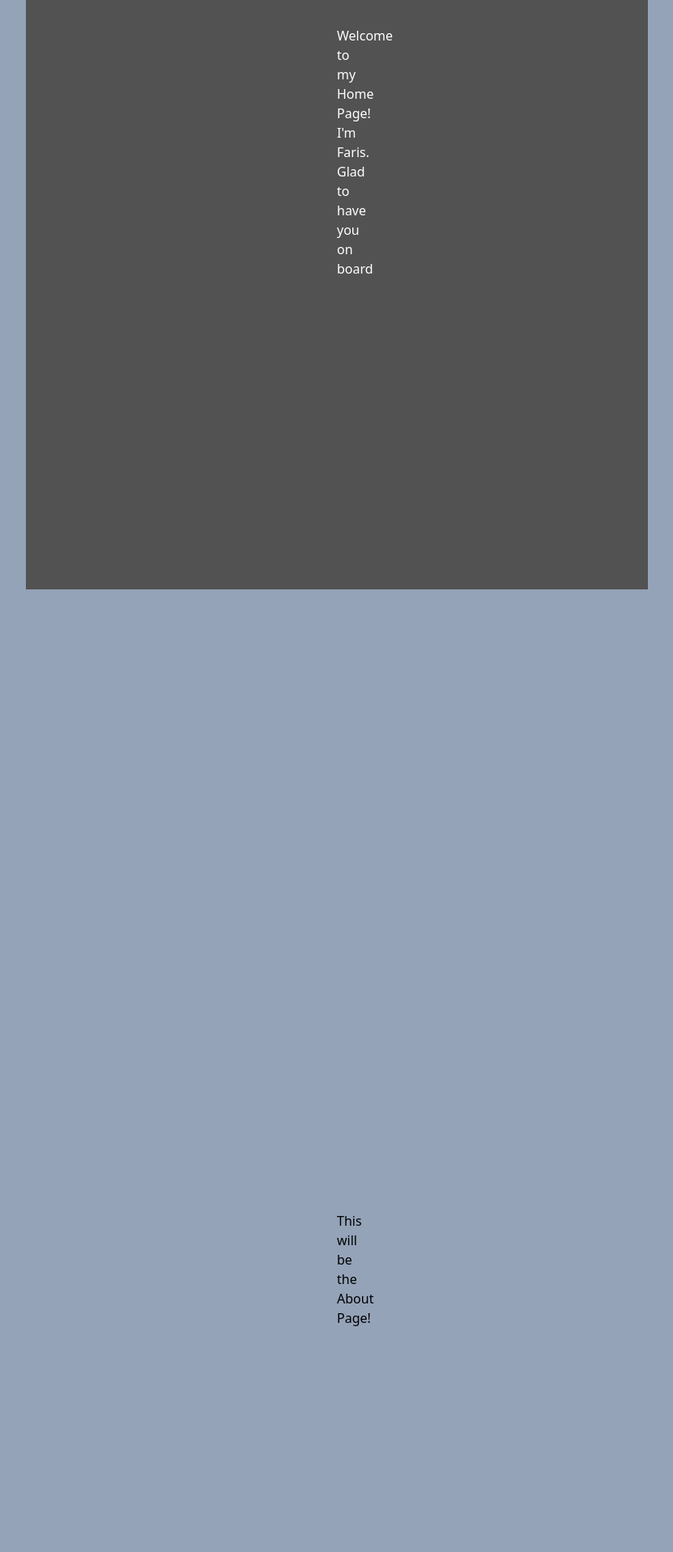
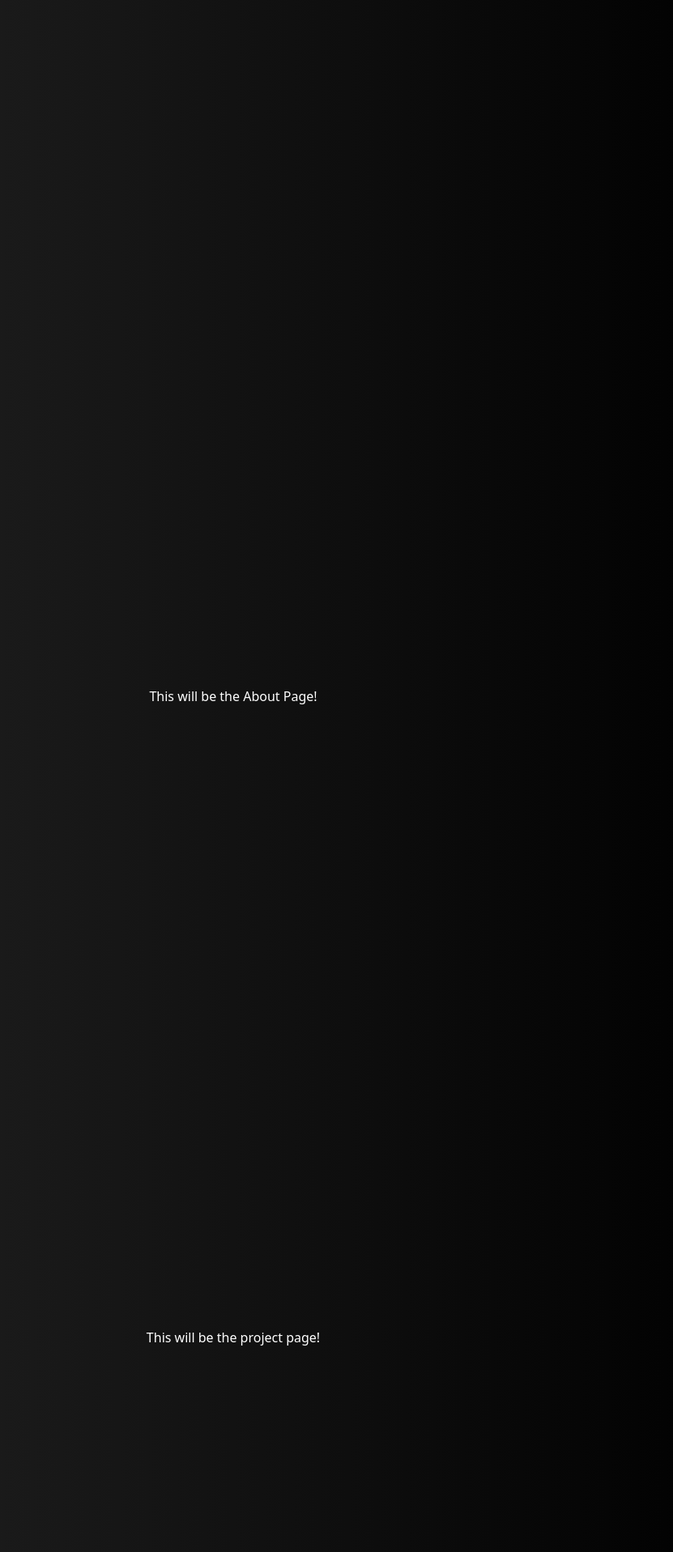
Before and after one commit to Ferriswheel09/ferriswheel09.github.io, a Next.js app: page / in a window 1280 px wide. Shown: the part 880-2797 px from the top of the page at 81% size, without its empty margins (352-1183 px from the left). Built offline with nearby package versions, Linux system fonts and the light colour scheme.

Commit message:
Finished temp changes

```diff
--- a/src/app/page.tsx
+++ b/src/app/page.tsx
@@ -4,14 +4,14 @@ import ProjectPage from "@/pages/project";
 
 export default function Posts() {
   return (
-    <div className="transition text-center bg-slate-400 scroll-smooth">
-      <div className="m-96" id="home">
+    <div className="transition text-center scroll-smooth">
+      <div className="mb-96" id="home">
       <HomePage />
       </div>
-      <div className="m-96" id="about">
+      <div className="mb-96" id="about">
       <AboutPage />
       </div>
-      <div className="m-96" id="projects">
+      <div className="mb-96" id="projects">
       <ProjectPage />
       </div>
     </div>
--- a/src/components/navbar.tsx
+++ b/src/components/navbar.tsx
@@ -17,7 +17,7 @@ export default function Navbar() {
 
     return (
       //0 55 100
-      <header className="navbar w-1/2 z-50 text-black fixed top-0 left-0 right-0 mx-auto h-min">
+      <header className="navbar w-1/2 z-50 text-black fixed top-0 left-0 right-0 mx-auto h-36">
         <div className="bg-gradient-to-r from-grad-purp to-grad-blue via-black via-55% flex align-center flex-wrap items-center justify-between mx-auto p-4  border-2 shadow-xl shadow-neutral-600">
           <div className="border-2 rounded-3xl p-4 w-40 text-center bg-button-teal shadow-xl">
             <h1 className="font-medium">Faris Jiwad</h1>
--- a/src/pages/about.tsx
+++ b/src/pages/about.tsx
@@ -2,7 +2,7 @@ import React from "react";
 
 export default function AboutPage(){
     return(
-        <div className="p-96">
+        <div className="p-96 text-white">
             <h1>This will be the About Page!</h1>
         </div>
     )
--- a/src/pages/home.tsx
+++ b/src/pages/home.tsx
@@ -3,7 +3,7 @@ import React from "react";
 
 export default function HomePage(){
     return(
-        <div className="bg-neutral-600 p-96 text-white">
+        <div className="p-96 text-white">
             <h1>Welcome to my Home Page!</h1>
             <h2>I'm Faris. Glad to have you on board</h2>
         </div>
--- a/src/pages/project.tsx
+++ b/src/pages/project.tsx
@@ -2,7 +2,7 @@ import React from "react";
 
 export default function ProjectPage(){
     return(
-        <div>
+        <div className="text-white">
             <h1>This will be the project page!</h1>
         </div>
     )
```
